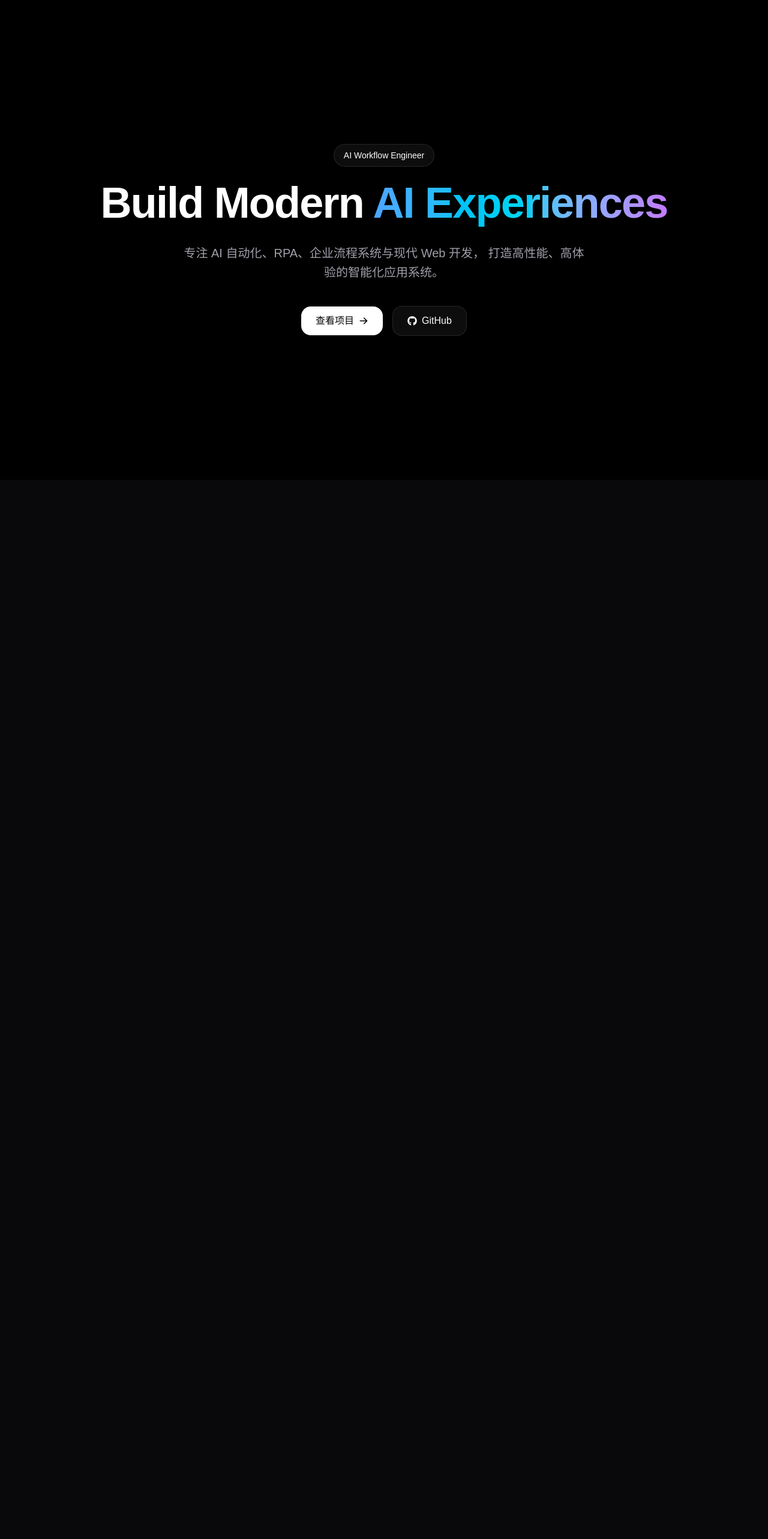
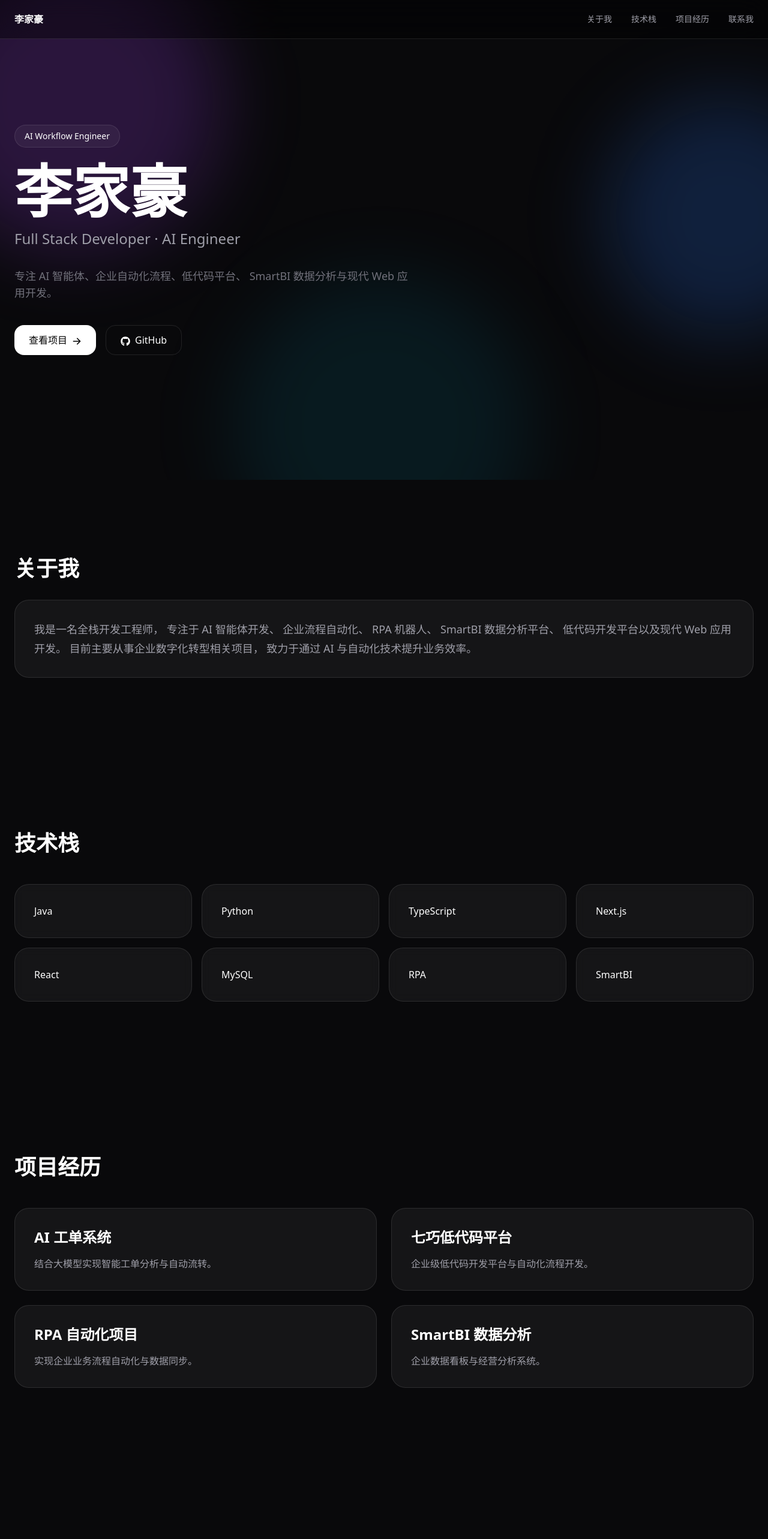
Before and after one commit to jilijhao/lijiahao-portfolio, a Next.js app: page / in a window 1280 px wide. Shown: the top 2566 px of the page at 60% size. Before the commit the page ends 800 px from the top, so only its background shows below. Built offline with nearby package versions, Linux system fonts and the light colour scheme.

Commit message:
完成个人网站基础框架搭建

```diff
--- a/app/globals.css
+++ b/app/globals.css
@@ -10,7 +10,17 @@ html {
 }
 
 body {
-  background: var(--background);
-  color: var(--foreground);
-  font-family: Arial, Helvetica, sans-serif;
+  background: #09090b;
+  color: white;
 }
+
+.bg-grid {
+  background-image:
+    linear-gradient(rgba(255, 255, 255, 0.05) 1px,
+      transparent 1px),
+    linear-gradient(90deg,
+      rgba(255, 255, 255, 0.05) 1px,
+      transparent 1px);
+
+  background-size: 40px 40px;
+}
--- a/app/page.tsx
+++ b/app/page.tsx
@@ -1,59 +1,27 @@
-"use client";
-
-import { motion } from "framer-motion";
-import { FaGithub } from "react-icons/fa";
-import { HiArrowRight } from "react-icons/hi";
-
+import Navbar from "@/components/Navbar";
+import Hero from "@/components/Hero";
+import About from "@/components/About";
+import Skills from "@/components/Skills";
+import Projects from "@/components/Projects";
+import Experience from "@/components/Experience";
+import Contact from "@/components/Contact";
+import Footer from "@/components/Footer";
 
 export default function Home() {
   return (
-    <main className="relative overflow-hidden bg-black text-white">
-      {/* 背景光效 */}
-      <div className="absolute inset-0 -z-10">
-        <div className="absolute left-[-10%] top-[-10%] h-[500px] w-[500px] rounded-full bg-purple-500/20 blur-3xl" />
+    <>
+      <Navbar />
 
-        <div className="absolute right-[-10%] top-[20%] h-[400px] w-[400px] rounded-full bg-blue-500/20 blur-3xl" />
+      <main>
+        <Hero />
+        <About />
+        <Skills />
+        <Projects />
+        <Experience />
+        <Contact />
+      </main>
 
-        <div className="absolute bottom-[-20%] left-[30%] h-[500px] w-[500px] rounded-full bg-cyan-500/10 blur-3xl" />
-      </div>
-
-      {/* Hero */}
-      <section className="mx-auto flex min-h-screen max-w-7xl flex-col items-center justify-center px-6 text-center">
-        <motion.div
-          initial={{ opacity: 0, y: 40 }}
-          animate={{ opacity: 1, y: 0 }}
-          transition={{ duration: 0.8 }}
-        >
-          <div className="mb-6 inline-flex items-center rounded-full border border-white/10 bg-white/5 px-4 py-2 text-sm backdrop-blur">
-            AI Workflow Engineer
-          </div>
-
-          <h1 className="text-5xl font-black tracking-tight md:text-7xl">
-            Build Modern
-            <span className="bg-gradient-to-r from-blue-400 via-cyan-400 to-purple-400 bg-clip-text text-transparent">
-              {" "}
-              AI Experiences
-            </span>
-          </h1>
-
-          <p className="mx-auto mt-8 max-w-2xl text-lg leading-8 text-zinc-400 md:text-xl">
-            专注 AI 自动化、RPA、企业流程系统与现代 Web 开发，
-            打造高性能、高体验的智能化应用系统。
-          </p>
-
-          <div className="mt-10 flex flex-col items-center justify-center gap-4 sm:flex-row">
-            <button className="group inline-flex items-center gap-2 rounded-2xl bg-white px-6 py-3 font-medium text-black transition-all hover:scale-105">
-              查看项目
-              <HiArrowRight className="h-4 w-4 transition-transform group-hover:translate-x-1" />
-            </button>
-
-            <button className="inline-flex items-center gap-2 rounded-2xl border border-white/10 bg-white/5 px-6 py-3 font-medium backdrop-blur transition-all hover:bg-white/10">
-              <FaGithub className="h-4 w-4" />
-              GitHub
-            </button>
-          </div>
-        </motion.div>
-      </section>
-    </main>
+      <Footer />
+    </>
   );
 }
--- /dev/null
+++ b/components/About.tsx
@@ -0,0 +1,26 @@
+export default function About() {
+  return (
+    <section
+      id="about"
+      className="mx-auto max-w-7xl px-6 py-32"
+    >
+      <h2 className="mb-8 text-4xl font-bold">
+        关于我
+      </h2>
+
+      <div className="rounded-3xl border border-white/10 bg-white/5 p-8">
+        <p className="text-lg leading-8 text-zinc-400">
+          我是一名全栈开发工程师，
+          专注于 AI 智能体开发、
+          企业流程自动化、
+          RPA 机器人、
+          SmartBI 数据分析平台、
+          低代码开发平台以及现代 Web 应用开发。
+
+          目前主要从事企业数字化转型相关项目，
+          致力于通过 AI 与自动化技术提升业务效率。
+        </p>
+      </div>
+    </section>
+  );
+}
--- /dev/null
+++ b/components/Contact.tsx
@@ -0,0 +1,38 @@
+import { FaGithub } from "react-icons/fa";
+
+export default function Contact() {
+  return (
+    <section
+      id="contact"
+      className="mx-auto max-w-7xl px-6 py-32"
+    >
+      <h2 className="mb-12 text-4xl font-bold">
+        联系我
+      </h2>
+
+      <div className="rounded-3xl border border-white/10 bg-white/5 p-8">
+        <p className="mb-6 text-zinc-400">
+          欢迎交流 AI、自动化开发、全栈开发相关技术。
+        </p>
+
+        <div className="flex gap-4">
+          <a
+            href="https://github.com/jilijhao"
+            target="_blank"
+            className="rounded-xl border border-white/10 px-4 py-2"
+          >
+            <FaGithub className="inline mr-2" />
+            GitHub
+          </a>
+
+          <a
+            href="mailto:your@email.com"
+            className="rounded-xl border border-white/10 px-4 py-2"
+          >
+            Email
+          </a>
+        </div>
+      </div>
+    </section>
+  );
+}
--- /dev/null
+++ b/components/Experience.tsx
@@ -0,0 +1,25 @@
+export default function Experience() {
+  return (
+    <section
+      id="experience"
+      className="mx-auto max-w-7xl px-6 py-32"
+    >
+      <h2 className="mb-12 text-4xl font-bold">
+        工作经历
+      </h2>
+
+      <div className="rounded-3xl border border-white/10 bg-white/5 p-8">
+        <h3 className="text-2xl font-semibold">
+          软件开发工程师
+        </h3>
+
+        <p className="mt-4 text-zinc-400">
+          参与企业数字化平台建设，
+          负责 AI 智能体开发、
+          Web 应用开发、
+          数据分析平台建设以及自动化流程开发。
+        </p>
+      </div>
+    </section>
+  );
+}
--- /dev/null
+++ b/components/Footer.tsx
@@ -0,0 +1,7 @@
+export default function Footer() {
+  return (
+    <footer className="border-t border-white/10 py-8 text-center text-zinc-500">
+      © 2026 Li Jiahao. All Rights Reserved.
+    </footer>
+  );
+}
--- /dev/null
+++ b/components/Hero.tsx
@@ -0,0 +1,55 @@
+"use client";
+
+import { motion } from "framer-motion";
+import { FaGithub } from "react-icons/fa";
+import { HiArrowRight } from "react-icons/hi";
+
+export default function Hero() {
+  return (
+    <section className="relative overflow-hidden">
+      {/* 背景光效 */}
+      <div className="absolute inset-0 -z-10">
+        <div className="absolute left-[-10%] top-[-10%] h-[500px] w-[500px] rounded-full bg-purple-500/20 blur-3xl" />
+        <div className="absolute right-[-10%] top-[20%] h-[400px] w-[400px] rounded-full bg-blue-500/20 blur-3xl" />
+        <div className="absolute bottom-[-20%] left-[30%] h-[500px] w-[500px] rounded-full bg-cyan-500/10 blur-3xl" />
+      </div>
+
+      <div className="mx-auto flex min-h-screen max-w-7xl items-center px-6">
+        <motion.div
+          initial={{ opacity: 0, y: 40 }}
+          animate={{ opacity: 1, y: 0 }}
+          transition={{ duration: 0.8 }}
+        >
+          <div className="mb-6 inline-flex rounded-full border border-white/10 bg-white/5 px-4 py-2 text-sm">
+            AI Workflow Engineer
+          </div>
+
+          <h1 className="text-6xl font-black md:text-8xl">
+            李家豪
+          </h1>
+
+          <h2 className="mt-4 text-2xl text-zinc-400">
+            Full Stack Developer · AI Engineer
+          </h2>
+
+          <p className="mt-8 max-w-2xl text-lg text-zinc-500">
+            专注 AI 智能体、企业自动化流程、低代码平台、
+            SmartBI 数据分析与现代 Web 应用开发。
+          </p>
+
+          <div className="mt-10 flex gap-4">
+            <button className="group rounded-2xl bg-white px-6 py-3 text-black">
+              查看项目
+              <HiArrowRight className="ml-2 inline" />
+            </button>
+
+            <button className="rounded-2xl border border-white/10 px-6 py-3">
+              <FaGithub className="mr-2 inline" />
+              GitHub
+            </button>
+          </div>
+        </motion.div>
+      </div>
+    </section>
+  );
+}
--- /dev/null
+++ b/components/Navbar.tsx
@@ -0,0 +1,34 @@
+"use client";
+
+import Link from "next/link";
+
+const navItems = [
+  { name: "关于我", href: "#about" },
+  { name: "技术栈", href: "#skills" },
+  { name: "项目经历", href: "#projects" },
+  { name: "联系我", href: "#contact" },
+];
+
+export default function Navbar() {
+  return (
+    <header className="fixed top-0 z-50 w-full border-b border-white/10 bg-black/40 backdrop-blur-xl">
+      <div className="mx-auto flex h-16 max-w-7xl items-center justify-between px-6">
+        <h1 className="font-bold text-white">
+          李家豪
+        </h1>
+
+        <nav className="hidden gap-8 md:flex">
+          {navItems.map((item) => (
+            <Link
+              key={item.name}
+              href={item.href}
+              className="text-sm text-zinc-400 transition hover:text-white"
+            >
+              {item.name}
+            </Link>
+          ))}
+        </nav>
+      </div>
+    </header>
+  );
+}
--- /dev/null
+++ b/components/Projects.tsx
@@ -0,0 +1,48 @@
+const projects = [
+  {
+    title: "AI 工单系统",
+    desc: "结合大模型实现智能工单分析与自动流转。",
+  },
+  {
+    title: "七巧低代码平台",
+    desc: "企业级低代码开发平台与自动化流程开发。",
+  },
+  {
+    title: "RPA 自动化项目",
+    desc: "实现企业业务流程自动化与数据同步。",
+  },
+  {
+    title: "SmartBI 数据分析",
+    desc: "企业数据看板与经营分析系统。",
+  },
+];
+
+export default function Projects() {
+  return (
+    <section
+      id="projects"
+      className="mx-auto max-w-7xl px-6 py-32"
+    >
+      <h2 className="mb-12 text-4xl font-bold">
+        项目经历
+      </h2>
+
+      <div className="grid gap-6 md:grid-cols-2">
+        {projects.map((project) => (
+          <div
+            key={project.title}
+            className="rounded-3xl border border-white/10 bg-white/5 p-8"
+          >
+            <h3 className="mb-4 text-2xl font-semibold">
+              {project.title}
+            </h3>
+
+            <p className="text-zinc-400">
+              {project.desc}
+            </p>
+          </div>
+        ))}
+      </div>
+    </section>
+  );
+}
--- /dev/null
+++ b/components/Skills.tsx
@@ -0,0 +1,31 @@
+const skills = [
+  "Java",
+  "Python",
+  "TypeScript",
+  "Next.js",
+  "React",
+  "MySQL",
+  "RPA",
+  "SmartBI",
+];
+
+export default function Skills() {
+  return (
+    <section id="skills" className="mx-auto max-w-7xl px-6 py-32">
+      <h2 className="mb-12 text-4xl font-bold">
+        技术栈
+      </h2>
+
+      <div className="grid gap-4 md:grid-cols-4">
+        {skills.map((skill) => (
+          <div
+            key={skill}
+            className="rounded-3xl border border-white/10 bg-white/5 p-8 backdrop-blur"
+          >
+            {skill}
+          </div>
+        ))}
+      </div>
+    </section>
+  );
+}
```
